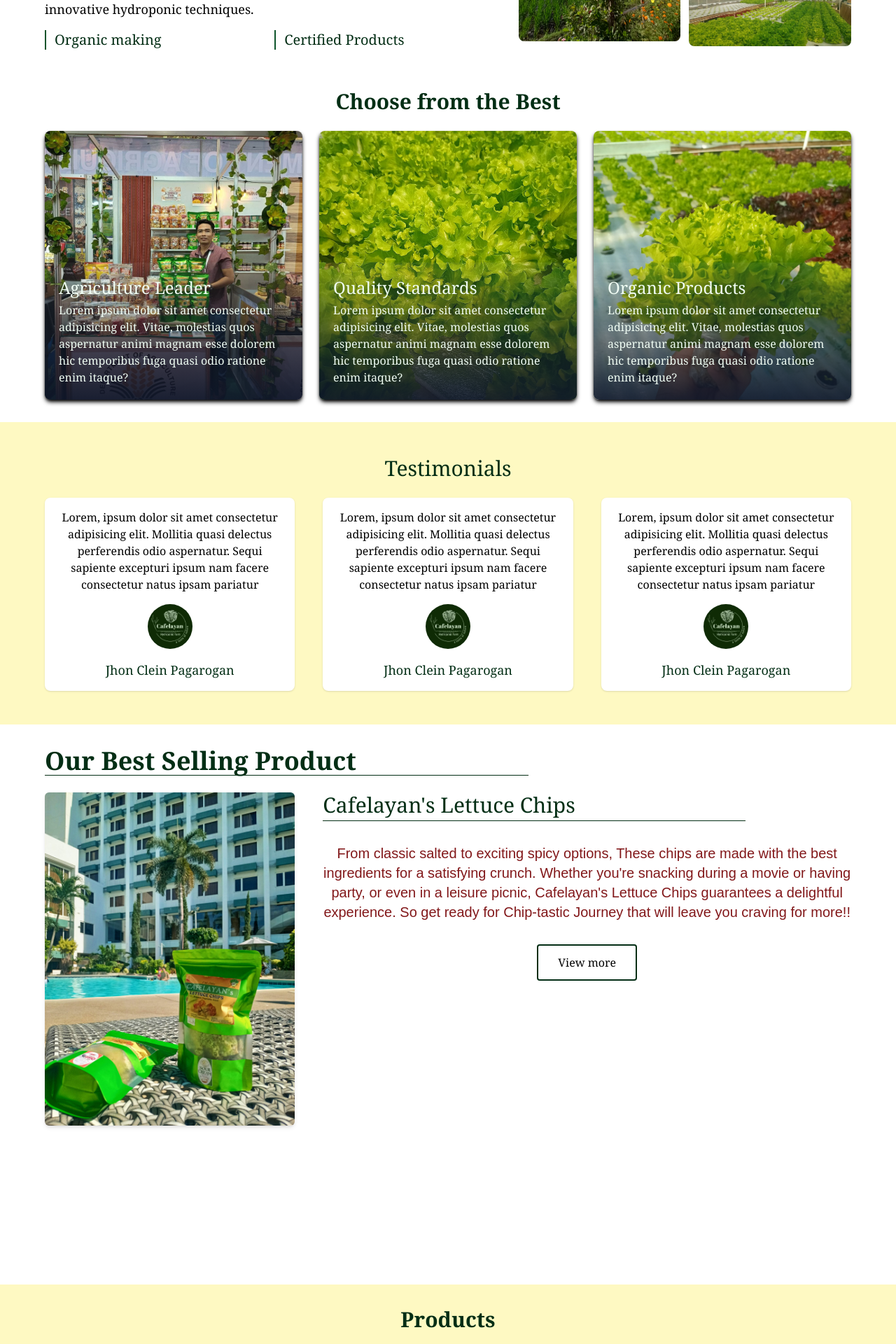
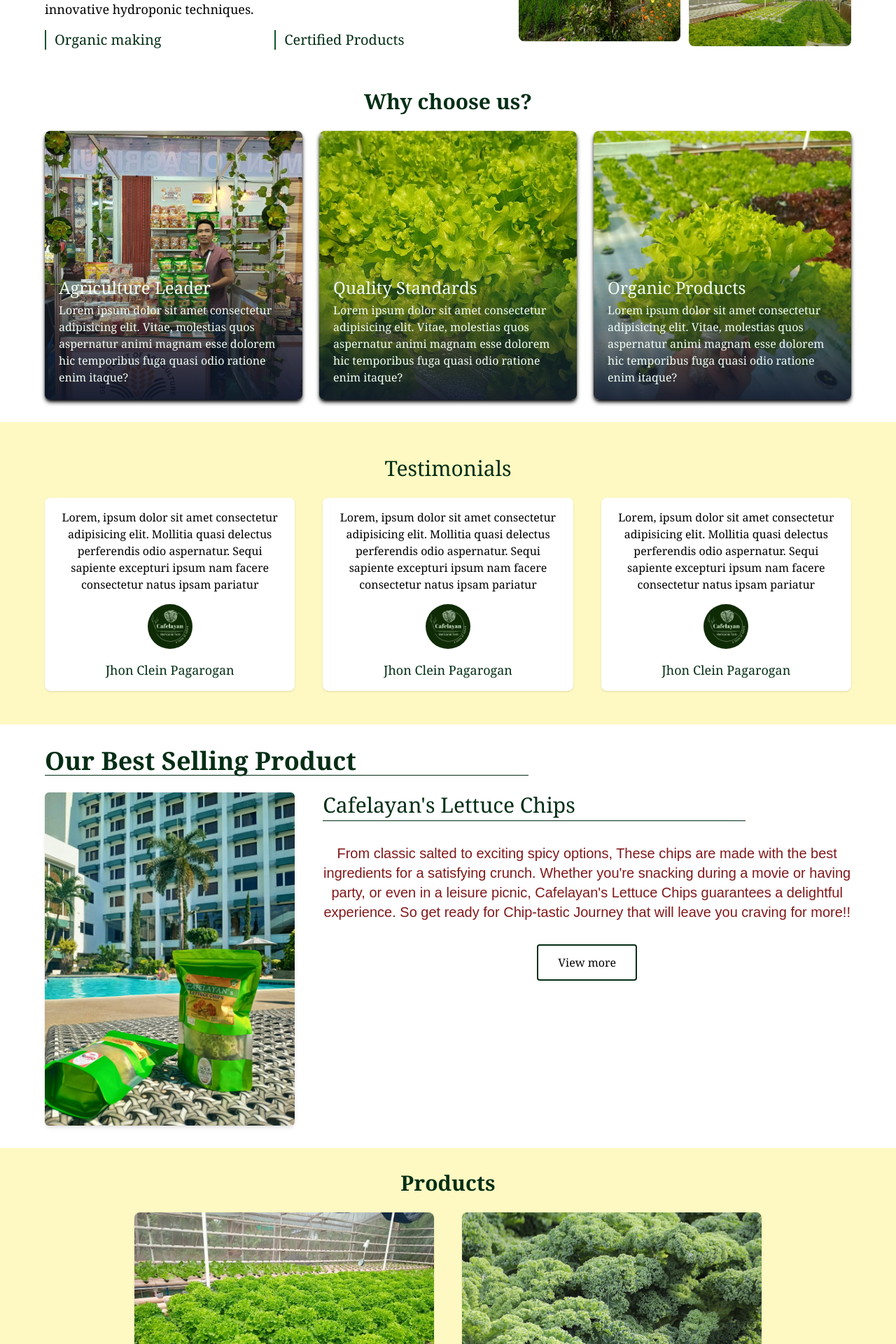
Before and after one commit to Nishieeee/Cafelayan, a React (Vite) app: page / in a window 1280 px wide. Shown: the part 960-2880 px from the top of the page at 70% size. Built offline with nearby package versions, Linux system fonts and the light colour scheme.

Commit message:
fix responsive issue with products page

```diff
--- a/src/components/products.jsx
+++ b/src/components/products.jsx
@@ -11,7 +11,7 @@
   return (
     <>
       {/* Best Selling Product Section */}
-      <section className="px-4 py-8 sm:px-6 md:px-8 lg:px-12 xl:px-16 min-h-screen flex flex-col">
+      <section className="px-4 py-8 sm:px-6 md:px-8 lg:px-12 xl:px-16  flex flex-col">
         <h1 className="text-xl sm:text-2xl md:text-3xl lg:text-4xl font-bold text-green-950 border-b border-green-950 w-full sm:w-3/4 md:w-2/3 lg:w-3/5">
           Our Best Selling Product
         </h1>
--- a/src/components/testimonials.jsx
+++ b/src/components/testimonials.jsx
@@ -30,7 +30,7 @@
       {/* Why we are the best Section */}
       <section className="px-4 py-8 sm:px-6 md:px-10 lg:px-16 text-center">
         <h1 className="text-xl sm:text-2xl md:text-3xl text-green-950 font-bold mb-6">
-          Choose from the Best
+          Why choose us?
         </h1>
 
         {/* Features Grid - Stacked on mobile, grid on larger screens */}
@@ -41,9 +41,7 @@
               className="flex flex-col items-start justify-end h-64 sm:h-72 md:h-80 lg:h-96 rounded-lg bg-cover bg-center shadow-md shadow-black hover:scale-105 transition-transform duration-300 cursor-pointer mb-4 sm:mb-0"
               style={{ backgroundImage: `url(${item.image})` }}
             >
-              <div
-                className="flex flex-col items-start p-3 sm:p-4 md:p-5 w-full bg-gradient-to-b from-slate-50/5 to-slate-900/90 rounded-b-lg"
-              >
+              <div className="flex flex-col items-start p-3 sm:p-4 md:p-5 w-full bg-gradient-to-b from-slate-50/5 to-slate-900/90 rounded-b-lg">
                 <h2 className="text-lg sm:text-xl md:text-2xl text-green-50 hover:text-yellow-200 transition-colors duration-300 ease-in">
                   {item.textDescription}
                 </h2>
@@ -70,9 +68,10 @@
               className="flex flex-col gap-4 items-center justify-center text-center bg-white p-4 rounded-lg shadow-sm mb-4 sm:mb-0"
             >
               <p className="text-xs sm:text-sm md:text-base">
-                Lorem, ipsum dolor sit amet consectetur adipisicing elit. Mollitia
-                quasi delectus perferendis odio aspernatur. Sequi sapiente
-                excepturi ipsum nam facere consectetur natus ipsam pariatur
+                Lorem, ipsum dolor sit amet consectetur adipisicing elit.
+                Mollitia quasi delectus perferendis odio aspernatur. Sequi
+                sapiente excepturi ipsum nam facere consectetur natus ipsam
+                pariatur
               </p>
 
               <div className="w-12 h-12 sm:w-14 sm:h-14 md:w-16 md:h-16 rounded-full overflow-hidden">
```
